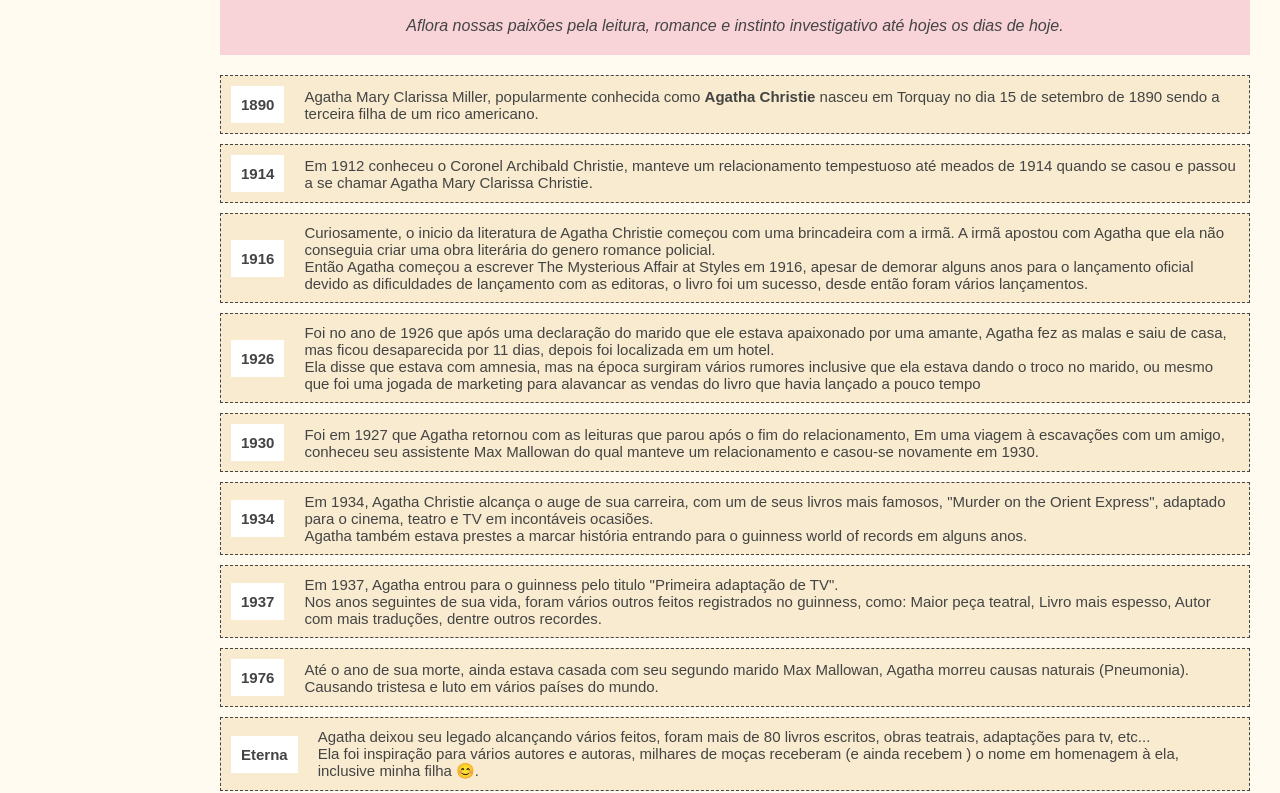
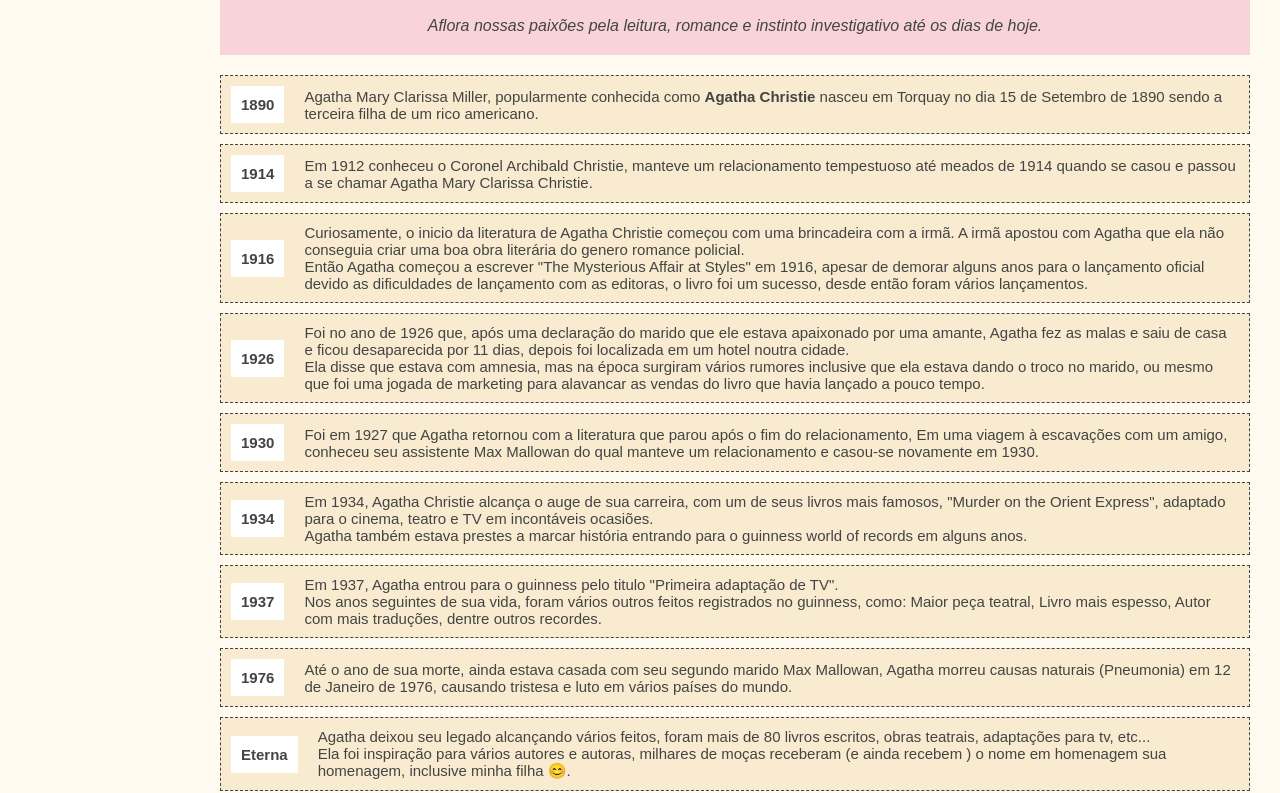
Before and after one commit to deniboy08/TRIBUTE-PAGE---AGATHA-CHRISTIE, a plain HTML site: page index.html in a window 1280 px wide. Shown: the part 579-1372 px from the top of the page. Drawn offline with Linux system fonts and the light colour scheme.

Commit message:
Update index.html

```diff
--- a/index.html
+++ b/index.html
@@ -18,7 +18,7 @@
             <img src="assets/images/Agatha_Christie.png" alt="Agatha Christie">
         </div>
         <div>
-            <i>Aflora nossas paixões pela leitura, romance e instinto investigativo até hojes os dias de hoje.</i>
+            <i>Aflora nossas paixões pela leitura, romance e instinto investigativo até os dias de hoje.</i>
         </div>
     </header>
 
@@ -99,7 +99,7 @@
                     <div class="li-date">1890</div>
                     <div class="desc">
                         Agatha Mary Clarissa Miller, popularmente conhecida como <b> Agatha Christie</b>
-                        nasceu em Torquay no dia 15 de setembro de 1890 sendo a terceira filha de um rico americano.
+                        nasceu em Torquay no dia 15 de Setembro de 1890 sendo a terceira filha de um rico americano.
                     </div>
                 </div>
             </li>
@@ -118,9 +118,9 @@
                     <div class="li-date">1916</div>
                     <div class="desc">
                         Curiosamente, o inicio da literatura de Agatha Christie começou com uma brincadeira com a irmã.
-                        A irmã apostou com Agatha que ela não conseguia criar uma obra literária do genero romance
+                        A irmã apostou com Agatha que ela não conseguia criar uma boa obra literária do genero romance
                         policial.
-                        <br>Então Agatha começou a escrever The Mysterious Affair at Styles em 1916,
+                        <br>Então Agatha começou a escrever "The Mysterious Affair at Styles" em 1916,
                         apesar de demorar alguns anos para o lançamento oficial devido as dificuldades de lançamento com
                         as editoras,
                         o livro foi um sucesso, desde então foram vários lançamentos.
@@ -131,13 +131,13 @@
                 <div class="li-line">
                     <div class="li-date">1926</div>
                     <div class="desc">
-                        Foi no ano de 1926 que após uma declaração do marido que ele estava apaixonado por uma amante,
-                        Agatha fez as malas e saiu de casa, mas ficou desaparecida por 11 dias, depois foi localizada em
-                        um hotel.
+                        Foi no ano de 1926 que, após uma declaração do marido que ele estava apaixonado por uma amante,
+                        Agatha fez as malas e saiu de casa e ficou desaparecida por 11 dias, depois foi localizada em
+                        um hotel noutra cidade.
                         <br>Ela disse que estava com amnesia, mas na época surgiram vários rumores inclusive que ela
                         estava dando o troco no marido,
                         ou mesmo que foi uma jogada de marketing para alavancar as vendas do livro que havia lançado a
-                        pouco tempo
+                        pouco tempo.
                     </div>
                 </div>
             </li>
@@ -145,7 +145,7 @@
                 <div class="li-line">
                     <div class="li-date">1930</div>
                     <div class="desc">
-                        Foi em 1927 que Agatha retornou com as leituras que parou após o fim do relacionamento,
+                        Foi em 1927 que Agatha retornou com a literatura que parou após o fim do relacionamento,
                         Em uma viagem à escavações com um amigo, conheceu seu assistente Max Mallowan do qual manteve um
                         relacionamento e casou-se novamente em 1930.
                     </div>
@@ -180,8 +180,8 @@
                     <div class="li-date">1976</div>
                     <div class="desc">
                         Até o ano de sua morte, ainda estava casada com seu segundo marido Max Mallowan, Agatha morreu
-                        causas naturais (Pneumonia).
-                        Causando tristesa e luto em vários países do mundo.
+                        causas naturais (Pneumonia) em 12 de Janeiro de 1976,
+                        causando tristesa e luto em vários países do mundo.
                     </div>
                 </div>
             </li>
@@ -193,11 +193,10 @@
                         Agatha deixou seu legado alcançando vários feitos, foram mais de 80 livros escritos, obras
                         teatrais, adaptações para tv, etc...
                         <br>Ela foi inspiração para vários autores e autoras, milhares de moças receberam (e ainda
-                        recebem ) o nome em homenagem à ela, inclusive minha filha 😊.
+                        recebem ) o nome em homenagem sua homenagem, inclusive minha filha 😊.
                     </div>
                 </div>
             </li>
-
         </ul>
     </section>
     <footer>
```
